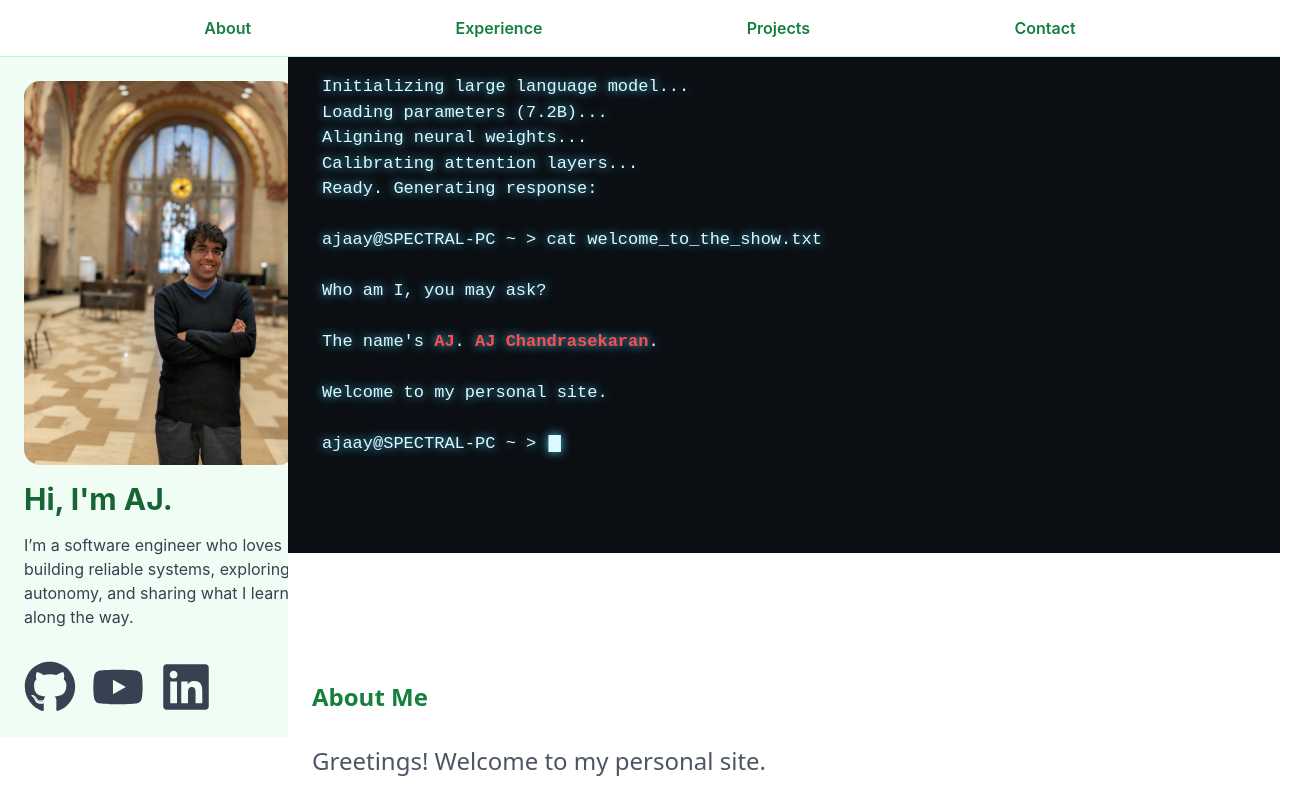
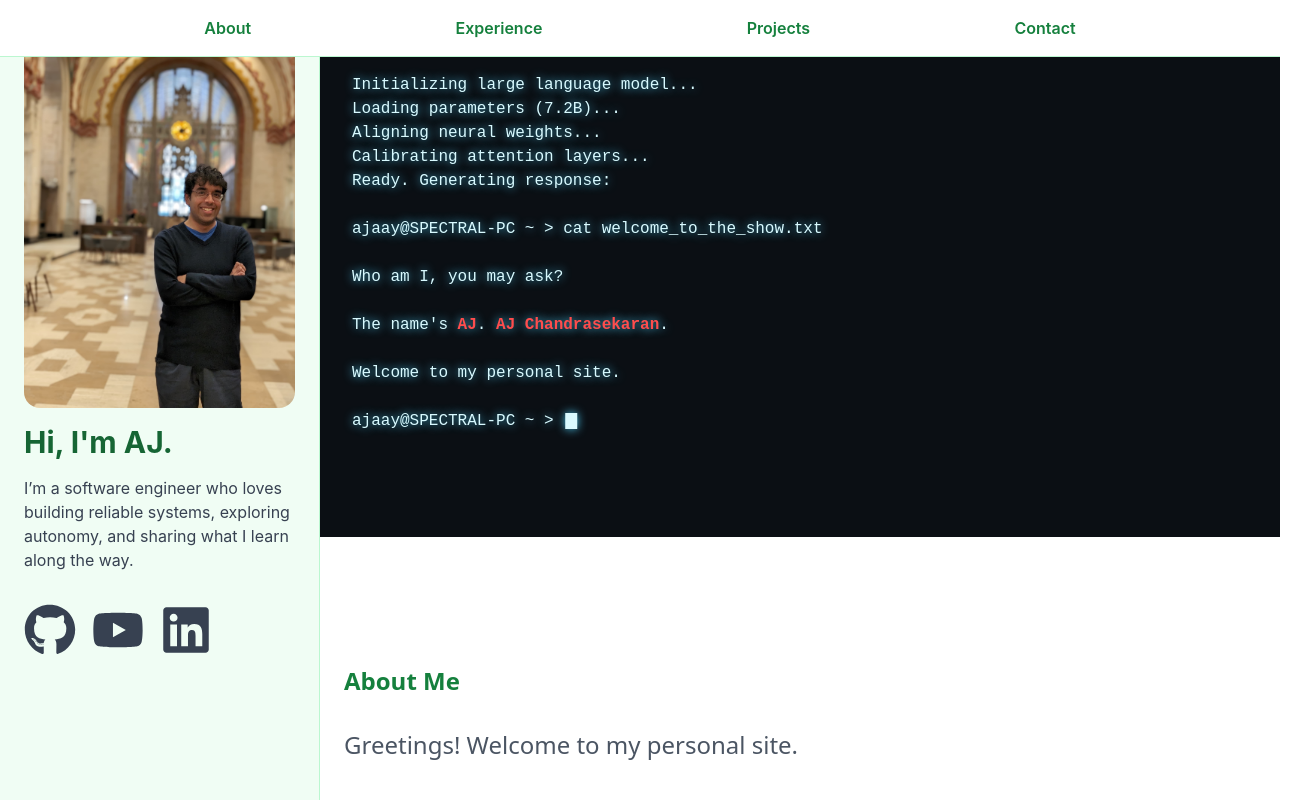
Before and after one commit to ajaayc/ajaayc.github.io, a React (Create React App) app: page / in a window 1280 px wide. Shown: the top 802 px of the page, 1304 px wide, since content can reach past the window. Built offline with nearby package versions, Linux system fonts and the light colour scheme.

Commit message:
Solidified website layout

```diff
--- a/src/App.js
+++ b/src/App.js
@@ -36,15 +36,15 @@ function App() {
       <TopNavigationBar scrollToSection={scrollToSection} />
 
       {/* Main Content Area */}
-      <div className="flex flex-1 w-full">
+      <div className="flex flex-1 w-full relative">
 
         {/* LEFT COLUMN: Left Panel */}
-        <div className="w-72 shrink-0">
+        <div className="w-80 shrink-0 h-screen fixed top-0 left-0">
           <LeftPanel />
         </div>
 
         {/* RIGHT COLUMN: LLM + Portfolio */}
-        <div className="flex flex-col flex-1">
+        <div className="flex flex-col flex-1 ml-80">
           {/* LLM Animation Panel */}
           <LLMAnimationPanel />
 
@@ -54,7 +54,7 @@ function App() {
           </div>
 
           {/* RRT Section */}
-          <section id="rrt" className="py-16 px-0 -mx-6 space-y-4">
+          <section id="rrt" className="py-16 px-0 space-y-4">
           {/* RRTPromptPanel: user presses Enter to start */}
             <RRTPromptPanel onEnter={handleStartRRT} />
 
--- a/src/LeftPanel.jsx
+++ b/src/LeftPanel.jsx
@@ -7,7 +7,7 @@ export default function LeftPanel({ id }) {
   const iconSize = 52; // single variable for all icon sizes
 
   return (
-    <aside id="left-panel" className="flex flex-col w-80 bg-green-50 p-6 border-r border-green-200">
+    <aside id="left-panel" className="flex flex-col w-80 bg-green-50 p-6 border-r border-green-200 h-screen">
       <div className="flex-shrink-0 w-full flex justify-center mb-4">
         {/* Profile image */}
         <img
```
